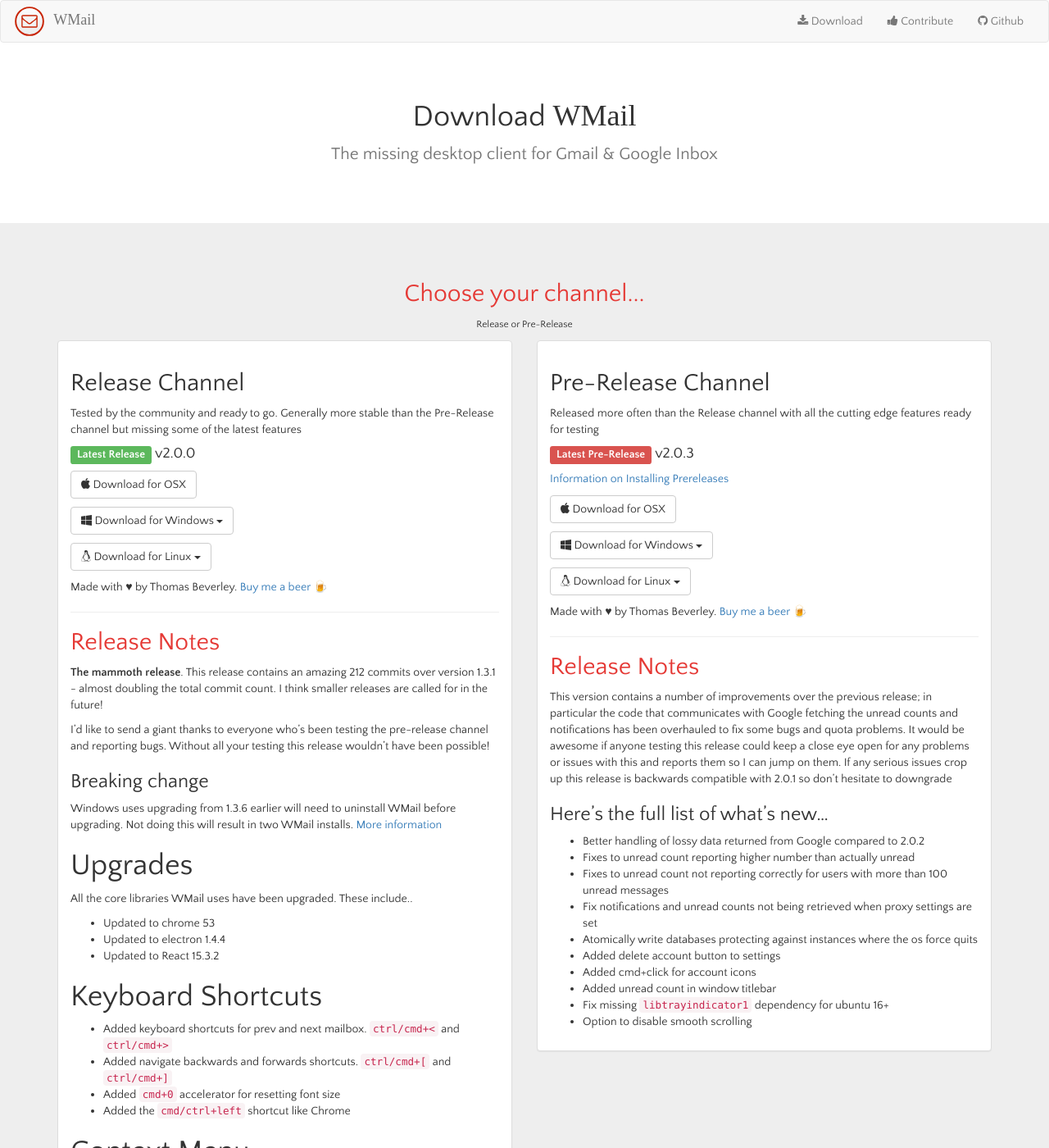
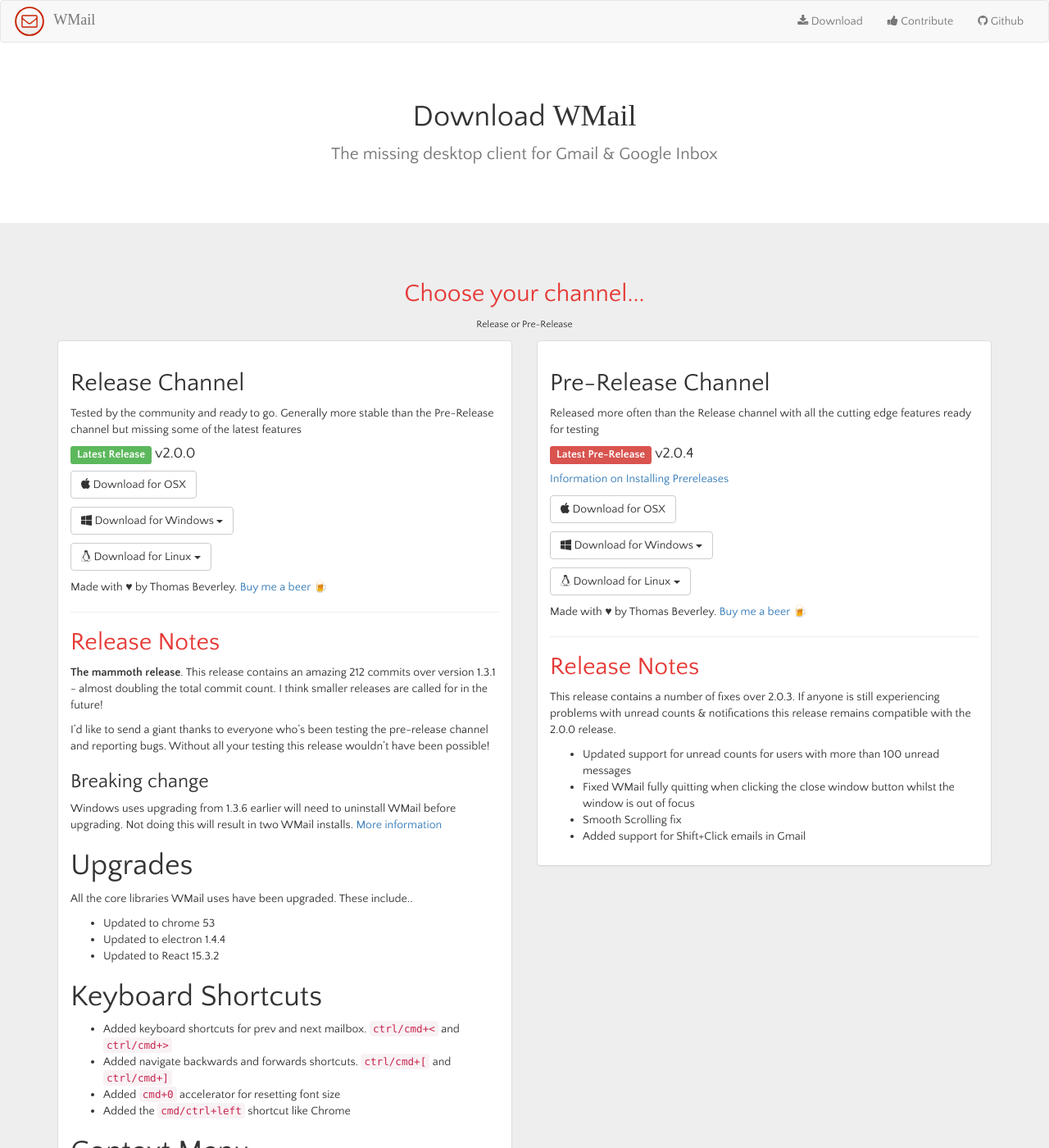
Before and after one commit to Thomas101/wmail, a Jekyll site: the page built from download.html, in a window 1280 px wide and 1400 px high. Shown: the whole window at 82% size. Built offline with Jekyll 4.4.1, drawn with Linux system fonts in a browser that asks for light colours; some web fonts are replaced.

Commit message:
Added the 2.0.4 prerelease

```diff
--- a/_includes/prerelease_notes.md
+++ b/_includes/prerelease_notes.md
@@ -1,14 +1,6 @@
-This version contains a number of improvements over the previous release; in particular the code that communicates with Google fetching the unread counts and notifications has been overhauled to fix some bugs and quota problems. It would be awesome if anyone testing this release could keep a close eye open for any problems or issues with this and reports them so I can jump on them. If any serious issues crop up this release is backwards compatible with 2.0.1 so don't hesitate to downgrade
+This release contains a number of fixes over 2.0.3. If anyone is still experiencing problems with unread counts & notifications this release remains compatible with the 2.0.0 release.
 
-### Here's the full list of what's new...
-
-* Better handling of lossy data returned from Google compared to 2.0.2
-* Fixes to unread count reporting higher number than actually unread
-* Fixes to unread count not reporting correctly for users with more than 100 unread messages
-* Fix notifications and unread counts not being retrieved when proxy settings are set
-* Atomically write databases protecting against instances where the os force quits
-* Added delete account button to settings
-* Added cmd+click for account icons
-* Added unread count in window titlebar
-* Fix missing `libtrayindicator1` dependency for ubuntu 16+
-* Option to disable smooth scrolling
+* Updated support for unread counts for users with more than 100 unread messages
+* Fixed WMail fully quitting when clicking the close window button whilst the window is out of focus
+* Smooth Scrolling fix
+* Added support for Shift+Click emails in Gmail
--- a/download.html
+++ b/download.html
@@ -2,8 +2,8 @@
 layout: default
 release_v: "v2.0.0"
 release_s: "2_0_0"
-prerelease_v: "v2.0.3"
-prerelease_s: "2_0_3"
+prerelease_v: "v2.0.4"
+prerelease_s: "2_0_4"
 ---
 {% capture release_notes %}{% include release_notes.md %}{% endcapture %}
 {% capture prerelease_notes %}{% include prerelease_notes.md %}{% endcapture %}
--- a/version.json
+++ b/version.json
@@ -3,6 +3,6 @@
     "version": "2.0.0"
   },
   "prerelease": {
-    "version": "2.0.3"
+    "version": "2.0.4"
   }
 }
```
